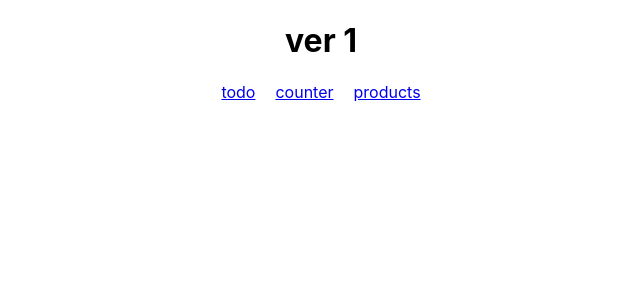
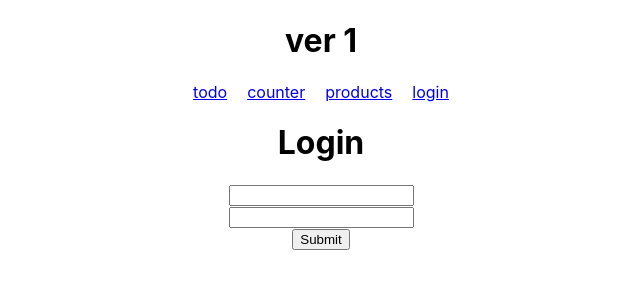
Before and after one commit to infernalmaster/broot-mix, a React (Create React App) app: page /login in a window 1280 px wide. Shown: the top 300 px of the page, without its empty margins (319-959 px from the left). Built offline with nearby package versions, Linux system fonts and the light colour scheme; no server answers.

Commit message:
add auth

```diff
--- a/src/App.js
+++ b/src/App.js
@@ -15,6 +15,7 @@ import ProductsList from "./components/Products/ProductsList";
 import ShowProduct from "./components/Products/ShowProduct";
 import EditProduct from "./components/Products/EditProduct";
 import NewProduct from "./components/Products/NewProduct";
+import Login from "./components/Login";
 
 function App() {
   return (
@@ -31,9 +32,15 @@ function App() {
           <Link className="nav-link" to="/products">
             products
           </Link>
+
+          <Link className="nav-link" to="/login">
+            login
+          </Link>
         </nav>
         {/* <Route exact path="/" component={Todo} /> */}
         <Switch>
+          <Route path="/login" component={Login} />
+
           <Route path="/todo" component={Todo} />
           <Route path="/counter" component={Counter} />
           <Redirect exact from="/" to="/todo" />
--- /dev/null
+++ b/src/api/auth.js
@@ -0,0 +1,29 @@
+import axios from "axios";
+
+const BASE_URL = process.env.REACT_APP_SERVER_URL;
+
+const token = localStorage.getItem("token");
+axios.defaults.headers.common["Authorization"] = `Bearer ${token}`;
+
+export function login(login, password) {
+  return axios
+    .post(`${BASE_URL}/login`, {
+      login,
+      password
+    })
+    .then(response => {
+      const token = response.data.token;
+
+      localStorage.setItem("token", token);
+
+      axios.defaults.headers.common["Authorization"] = `Bearer ${token}`;
+    });
+}
+
+export function logout() {
+  return axios.post(`${BASE_URL}/logout`).then(() => {
+    localStorage.removeItem("token");
+
+    window.location.href = "/";
+  });
+}
--- a/src/api/index.js
+++ b/src/api/index.js
@@ -1,7 +1,9 @@
 import * as todos from "./todos";
 import * as products from "./products";
+import * as auth from "./auth";
 
 export default {
   todos,
-  products
+  products,
+  auth
 };
--- /dev/null
+++ b/src/components/Login.js
@@ -0,0 +1,51 @@
+import React from "react";
+import { connect } from "react-redux";
+import { Formik, Form, Field, ErrorMessage } from "formik";
+import { login } from "../ducks/auth";
+
+function Login({ login }) {
+  return (
+    <div>
+      <h1>Login</h1>
+      <Formik
+        initialValues={{ login: "", password: "" }}
+        validate={values => {
+          let errors = {};
+          if (!values.login) {
+            errors.login = "Required";
+          } else if (!/^[A-Z0-9._%+-]/i.test(values.login)) {
+            errors.login = "Invalid login";
+          }
+          return errors;
+        }}
+        onSubmit={async (values, { setSubmitting }) => {
+          await login(values.login, values.password);
+          setSubmitting(false);
+        }}
+      >
+        {({ isSubmitting }) => (
+          <Form>
+            <div>
+              <Field type="text" name="login" />
+              <ErrorMessage name="login" component="div" />
+            </div>
+
+            <div>
+              <Field type="password" name="password" />
+              <ErrorMessage name="password" component="div" />
+            </div>
+
+            <button type="submit" disabled={isSubmitting}>
+              Submit
+            </button>
+          </Form>
+        )}
+      </Formik>
+    </div>
+  );
+}
+
+export default connect(
+  null,
+  { login }
+)(Login);
--- /dev/null
+++ b/src/ducks/auth.js
@@ -0,0 +1,36 @@
+const appName = "rr2";
+export const moduleName = "auth";
+
+/**
+ * Constants
+ */
+const LOGIN_REQUEST = `${appName}/${moduleName}/LOGIN/REQUEST`;
+const LOGIN_SUCCESS = `${appName}/${moduleName}/LOGIN/SUCCESS`;
+const LOGIN_FAILURE = `${appName}/${moduleName}/LOGIN/FAILURE`;
+
+export const login = (userLogin, password) => async (
+  dispatch,
+  _getState,
+  { api }
+) => {
+  dispatch({ type: LOGIN_REQUEST });
+  try {
+    await api.auth.login(userLogin, password);
+
+    dispatch({
+      type: LOGIN_SUCCESS
+    });
+  } catch (error) {
+    dispatch({ type: LOGIN_FAILURE });
+  }
+};
+
+// todo logout
+
+// todo save in store that logged in
+
+const defaultState = {};
+
+export default function(state = defaultState, action) {
+  return state;
+}
--- a/src/ducks/index.js
+++ b/src/ducks/index.js
@@ -4,9 +4,11 @@ import { combineReducers } from "redux";
 import counter from "./counter";
 import todos from "./todos";
 import products from "./products";
+import auth from "./auth";
 
 export default combineReducers({
   counter,
   todos,
-  products
+  products,
+  auth
 });
--- a/src/ducks/products.js
+++ b/src/ducks/products.js
@@ -152,6 +152,7 @@ export const deleteProduct = product => async (
 
 const defaultState = {
   isLoading: false,
+  error: null,
   list: [],
 
   total: 1,
@@ -177,6 +178,12 @@ export default function reducer(state = defaultState, action) {
         total: action.payload.total,
         page: action.payload.page,
         limit: action.payload.limit
+      };
+    case FETCH_LIST_FAILURE:
+      return {
+        ...state,
+        isLoading: false,
+        error: action.payload
       };
     case FETCH_ONE_REQUEST:
       return {
```
